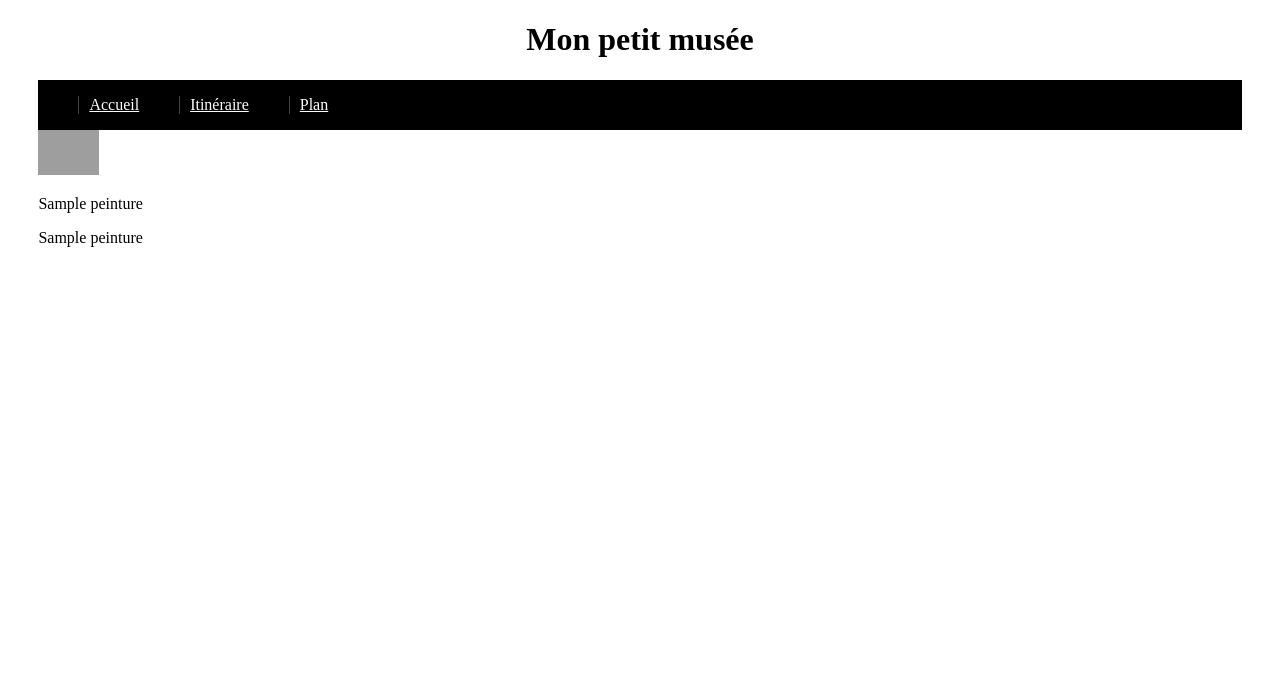
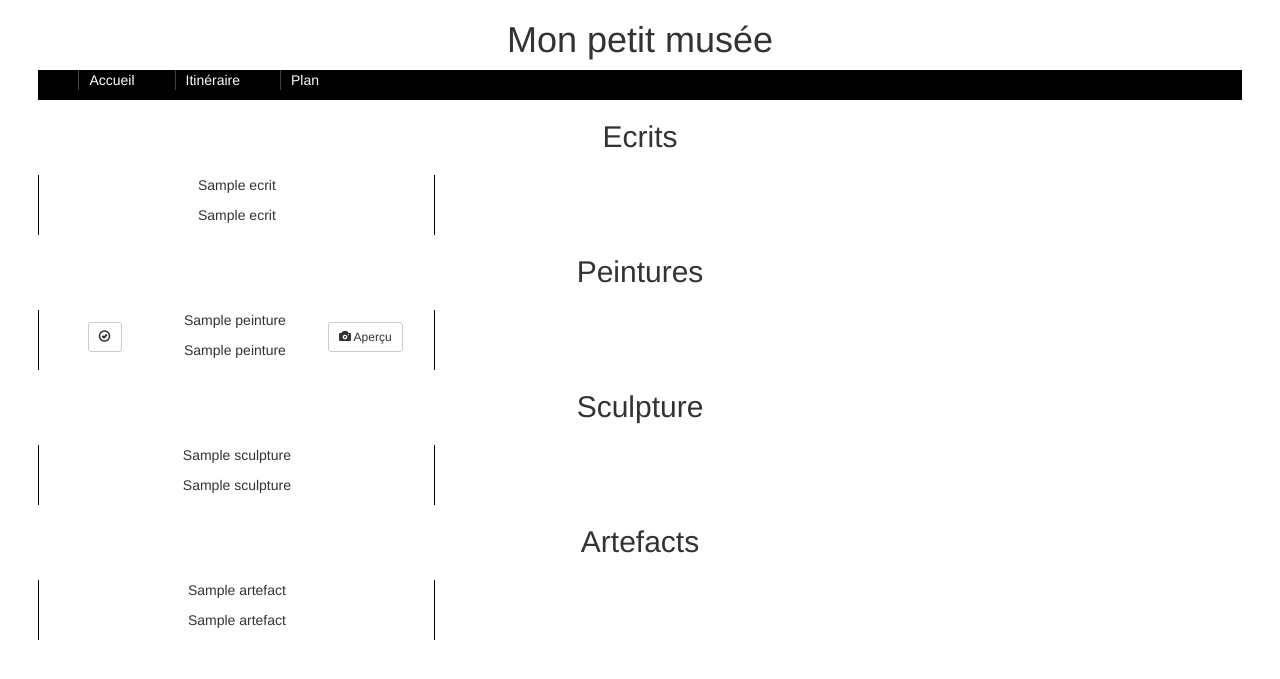
Before and after one commit to mtellene/ProjetMusee, a Flask app: template templates/itineraire.html in a window 1280 px wide. Shown: the top 679 px of the page. Run offline with Flask 2, Linux system fonts and the light colour scheme; the template is opened without the code that fills it: most values are stand-ins (such as "Sample title", 1, 10 or a date in 2020); some libraries are stand-ins or nearby versions; grey boxes are pictures that could not be loaded.

Commit message:
affichage des peintures ok + affichage des img

```diff
--- a/app.py
+++ b/app.py
@@ -19,4 +19,4 @@ def plan():
 @app.route('/itineraire')
 def itineraire():
     ecrits, peintures, sculptures, artefacts = separation_par_types()
-    return render_template("itineraire.html", peintures = peintures)
+    return render_template("itineraire.html", peintures=peintures, ecrits=ecrits, sculptures=sculptures, artefacts=artefacts)
--- a/static/style.css
+++ b/static/style.css
@@ -54,6 +54,32 @@ a:visited, a:link {
   display: flex;
 }
 
+.oeuvres-container {
+    display: flex;
+    flex-wrap: wrap;
+}
+
+.item {
+  border: 1px solid black;
+  text-align: center;
+  margin-top: 1%;
+  border-top: white;
+  border-bottom: white;
+  width: 33%;
+}
+
+.item-picture {
+  display: flex;
+}
+
+.item-content {
+  width: 33%;
+}
+
+.selection, .photo {
+  margin-top: 3%;
+}
+
 cite {
   text-decoration: underline;
 }
@@ -78,6 +104,6 @@ cite {
   margin-right: 5%;
 }
 
-.miniature {
-  max-width: 5%;
+h2 {
+  text-align: center;
 }
--- a/templates/itineraire.html
+++ b/templates/itineraire.html
@@ -3,6 +3,9 @@
   <head>
     <meta charset="utf-8">
     <link rel="stylesheet" href="static/style.css" media="all" type="text/css"/>
+    <link rel="stylesheet" href="https://maxcdn.bootstrapcdn.com/bootstrap/3.3.7/css/bootstrap.min.css">
+    <script src="https://ajax.googleapis.com/ajax/libs/jquery/3.2.1/jquery.min.js"></script>
+    <script src="https://maxcdn.bootstrapcdn.com/bootstrap/3.3.7/js/bootstrap.min.js"></script>
     <title>Mon petit musée</title>
   </head>
   <body id="body">
@@ -21,17 +24,59 @@
 				</ul>
       </nav>
 
+      <h2> Ecrits </h2>
+			<section class="oeuvres-container">
+        {% for ecrit in ecrits %}
+          <div class="item">
+            <p> {{ecrit[2]}} </p>
+            <p> {{ecrit[1]}} </p>
+          </div>
+        {% endfor %}
+      </section>
+
+      <h2> Peintures </h2>
 			<section class="oeuvres-container">
         {% for peinture in peintures %}
-              <div class="item">
-                {% if peinture[4] |length != 0 %}
-                  <img class="miniature" src="{{peinture[4]}}"/>
-                {% endif %}
+          <div class="item item-picture">
+            <div class="selection item-content">
+              <button type="button" class="btn btn-default btn-sm">
+                <span class="glyphicon glyphicon-ok-circle"></span>
+              </button>
+            </div>
+            <div class="text item-content">
               <p> {{peinture[2]}} </p>
               <p> {{peinture[1]}} </p>
             </div>
+            <div class="photo item-content">
+              <button type="button" class="btn btn-default btn-sm" onclick=" window.open('{{peinture[4]}}','_blank')">
+                <span class="glyphicon glyphicon-camera"></span> Aperçu
+              </button>
+            </div>
+          </div>
         {% endfor %}
       </section>
+
+      <h2> Sculpture </h2>
+ 			<section class="oeuvres-container">
+        {% for sculpture in sculptures %}
+          <div class="item">
+            <p> {{sculpture[2]}} </p>
+            <p> {{sculpture[1]}} </p>
+          </div>
+        {% endfor %}
+ 		   </section>
+
+       <h2> Artefacts </h2>
+ 			 <section class="oeuvres-container">
+        {% for artefact in artefacts %}
+          <div class="item">
+            <p> {{artefact[2]}} </p>
+            <p> {{artefact[1]}} </p>
+          </div>
+        {% endfor %}
+ 	     </section>
+
      </main>
+  <script type="text/javascript" src="{{ url_for('static', filename = 'img.js') }}"></script>
   </body>
 </html>
```
Lines whose indentation alone changed are shown as unchanged.
